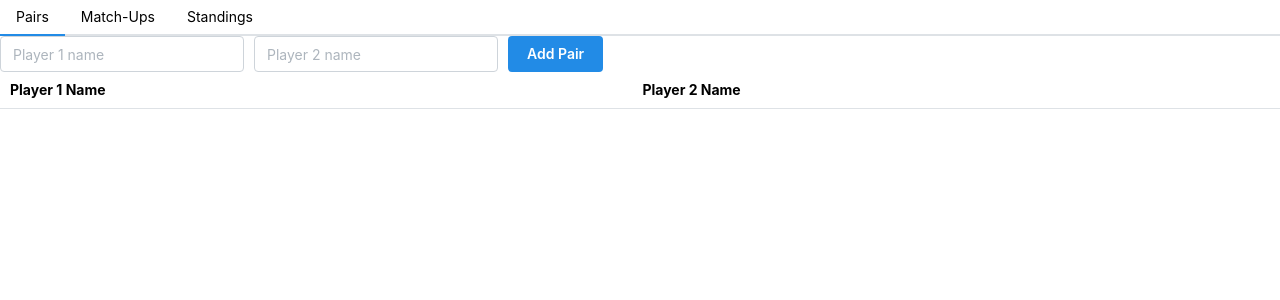
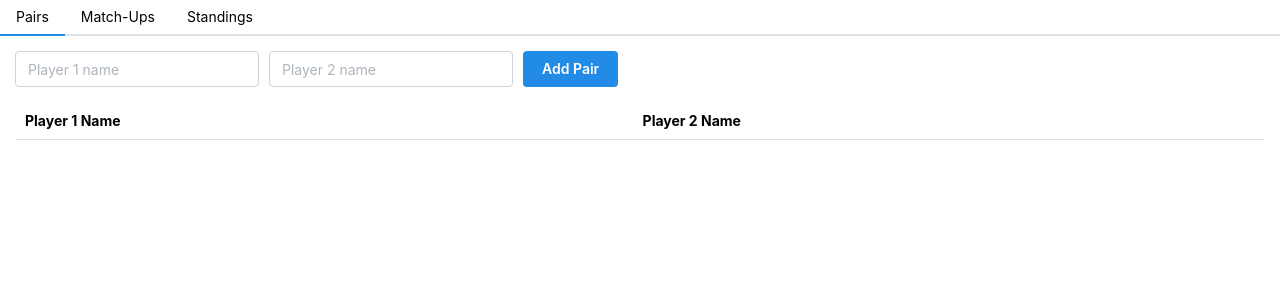
Before and after one commit to chuloon/kog-scorekeeper, a React (Vite) app: page / in a window 1280 px wide. Shown: the top 300 px of the page. Built offline with nearby package versions, Linux system fonts and the light colour scheme.

Commit message:
file cleanup

```diff
--- a/src/components/AddNewPair/AddNewPair.tsx
+++ b/src/components/AddNewPair/AddNewPair.tsx
@@ -16,7 +16,6 @@ export function AddNewPair({ handleAddNewPair }: AddNewPairProps) {
 
     return (
         <>
-
             <form onSubmit={form.onSubmit((values) => addPairClick(values))}>
                 <Group gap={'xs'}>
                     <TextInput
--- a/src/components/PairsContent/PairsContent.tsx
+++ b/src/components/PairsContent/PairsContent.tsx
@@ -1,13 +1,14 @@
 import { Pair } from "@/classes/Pair";
 import { AddNewPair } from "../AddNewPair/AddNewPair";
 import { PairsTable } from "../PairsTable/PairsTable";
+import { Flex } from "@mantine/core";
 
 export function PairsContent({ addNewPair, pairs }: PairsContentProps) {
     return (
-        <>
+        <Flex gap="md" direction="column">
             <AddNewPair handleAddNewPair={addNewPair} />
             <PairsTable pairs={pairs} />
-        </>
+        </Flex>
     )
 }
 
--- a/src/components/TabSelector/TabSelector.module.css
+++ b/src/components/TabSelector/TabSelector.module.css
@@ -0,0 +1,3 @@
+.tabContent {
+    padding: rem(15px);
+}
--- a/src/components/TabSelector/TabSelector.tsx
+++ b/src/components/TabSelector/TabSelector.tsx
@@ -2,6 +2,7 @@ import { Tabs } from '@mantine/core';
 import { PairsContent } from '../PairsContent/PairsContent';
 import { Pair } from '@/classes/Pair';
 import { useState } from 'react';
+import classes from './TabSelector.module.css';
 
 export function TabSelector() {
     const [pairs, setPairs] = useState([] as Pair[]);
@@ -25,15 +26,15 @@ export function TabSelector() {
                     </Tabs.Tab>
                 </Tabs.List>
 
-                <Tabs.Panel value="gallery">
+                <Tabs.Panel className={classes.tabContent} value="gallery">
                     <PairsContent addNewPair={addNewPair} pairs={pairs} />
                 </Tabs.Panel>
 
-                <Tabs.Panel value="messages">
+                <Tabs.Panel className={classes.tabContent} value="messages">
                     Match-Ups content
                 </Tabs.Panel>
 
-                <Tabs.Panel value="settings">
+                <Tabs.Panel className={classes.tabContent} value="settings">
                     Standings content
                 </Tabs.Panel>
             </Tabs>
```
Also changed, not shown: src/components/AddNewPair/AddNewPair.module.css (deleted), src/components/PairsContent/PairsContent.module.css (deleted), src/components/PairsTable/PairsTable.module.css (deleted), 1 other file (tests, documents, lock files or other folders).
